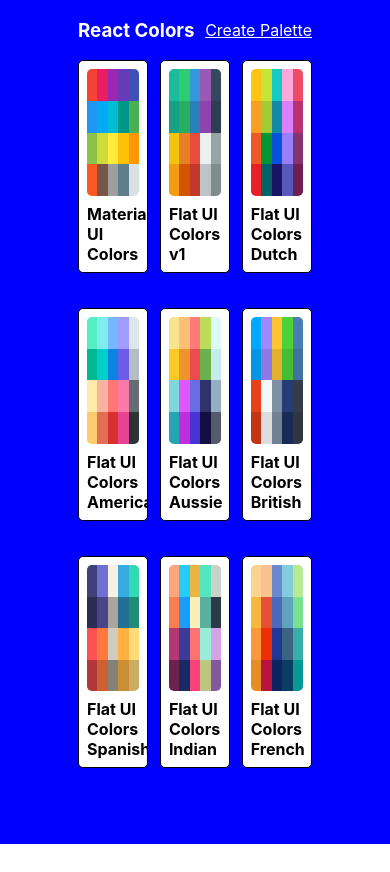
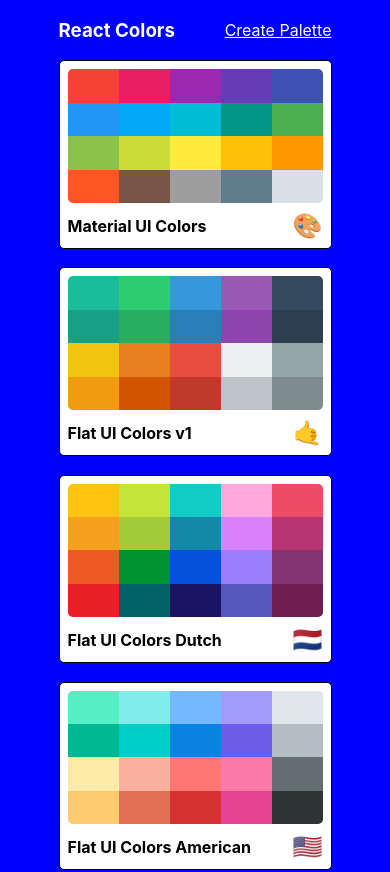
Before and after one commit to sandeepgangaram/colors-app-react, a React (Create React App) app: page / in a window 390 px wide. Shown: the top 872 px of the page. Before the commit the page ends 844 px from the top, so only its background shows below. Built offline with nearby package versions, Linux system fonts and the light colour scheme.

Commit message:
male PaletteList responsive

```diff
--- a/src/PaletteList.js
+++ b/src/PaletteList.js
@@ -2,6 +2,7 @@
 import { Link } from "react-router-dom";
 import MiniPalette from "./MiniPalette";
 import { styled } from "@mui/system";
+import sizes from "./breakpoints";
 
 const Main = styled("main")({
   backgroundColor: "blue",
@@ -12,11 +13,17 @@
 });
 
 const Section = styled("section")({
-  inlineSize: "60%",
+  inlineSize: "50%",
   display: "flex",
   alignItems: "flex-start",
   flexDirection: "column",
   flexWrap: "wrap",
+  [sizes.down("xl")]: {
+    inlineSize: "80%",
+  },
+  [sizes.down("xs")]: {
+    inlineSize: "70%",
+  },
 });
 
 const Nav = styled("Nav")({
@@ -36,6 +43,13 @@
   display: "grid",
   gridTemplateColumns: "repeat(3,30%)",
   gridGap: "5%",
+  [sizes.down("md")]: {
+    gridTemplateColumns: "repeat(2,50%)",
+  },
+  [sizes.down("xs")]: {
+    gridTemplateColumns: "repeat(1,100%)",
+    gridGap: "1%",
+  },
 });
 
 const PaletteList = ({ seedColors, deletePalette }) => {
--- a/src/breakpoints.js
+++ b/src/breakpoints.js
@@ -7,6 +7,7 @@
       sm: "767.98px",
       md: "991.98px",
       lg: "1199.98px",
+      xl: "1400px",
     };
     return `@media (max-width: ${sizes[size]})`;
   },
```
